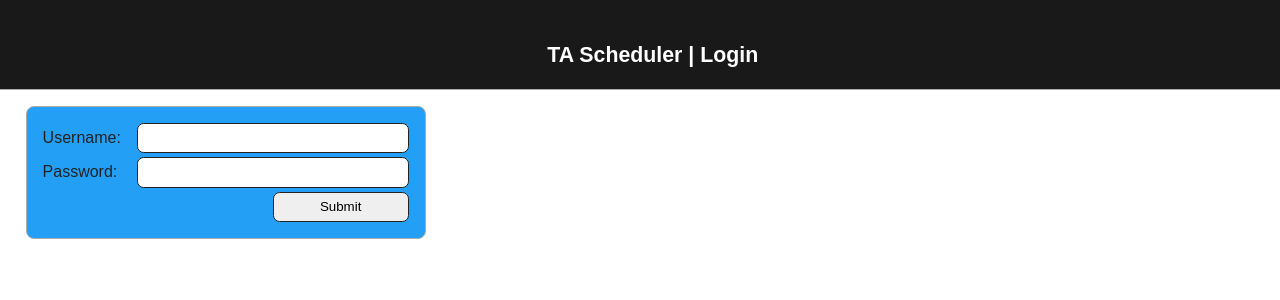
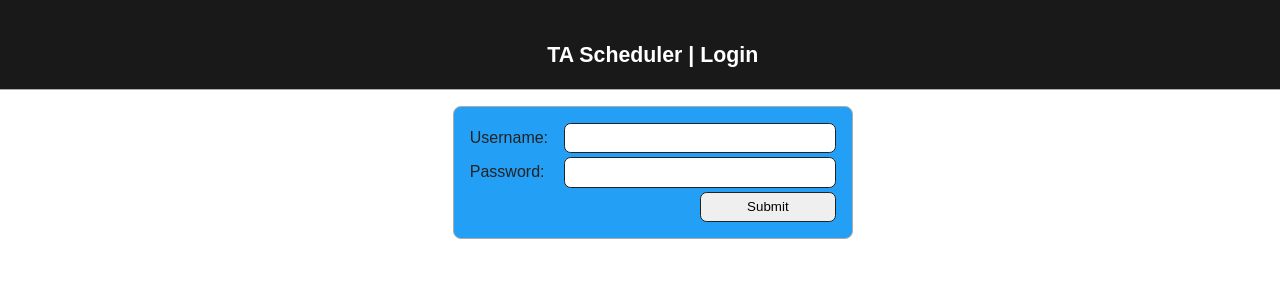
Before and after one commit to CS361-Best-Group/BestGroupTAScheduler, a Django app: page /login/ in a window 1280 px wide. Shown: the top 300 px of the page. Run offline with Django 3.2, Linux system fonts and the light colour scheme.

Commit message:
Made the website look a little nicer Centered login page and user profile

```diff
--- a/Prototypes/login.html
+++ b/Prototypes/login.html
@@ -9,13 +9,15 @@
   </head>
   <body>
     <h1>TA Scheduler | Login</h1>
+    <section class="login">
         <form class="login" action="/login/" method="post">
             {% csrf_token %}
-        <label for="user">Username:</label>
+            <label for="name">Username:</label>
             <input type="text" id="name" name="name" required>
             <label for="password">Password:</label>
             <input type="password" id="password" name="password" required>
             <input type="submit" value="Submit">
         </form>
+    </section>
   </body>
 </html>
--- a/TAScheduler/static/styles/style.css
+++ b/TAScheduler/static/styles/style.css
@@ -164,8 +164,20 @@ section.navigationMenu > div > a, section.navigationMenu > div > a:visited {
 
 /* Styling for '/login'. */
 
+section.login {
+	display: flex;
+	justify-content: center;
+}
+
 form.login {
 	margin: 1em 0 0 2vw;
+}
+
+/* Styling for '/profile'. */
+
+section.profile {
+	display: flex;
+	justify-content: center;
 }
 
 /* Styling for '/accountmanagement'. */
```
Lines whose indentation alone changed are shown as unchanged.
